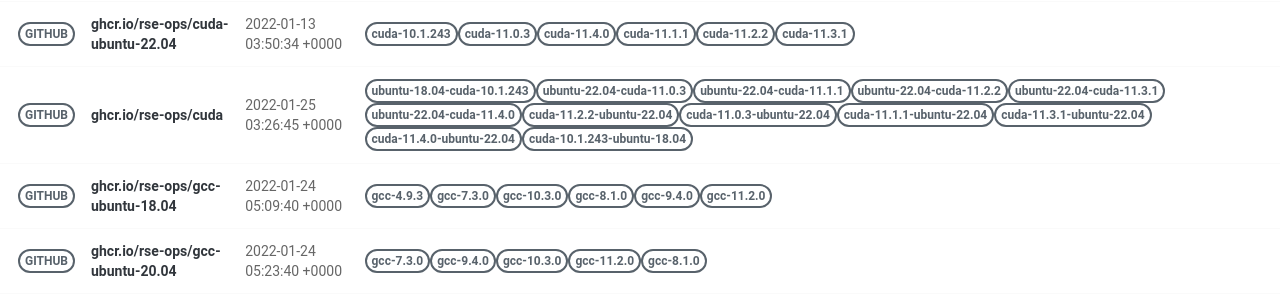
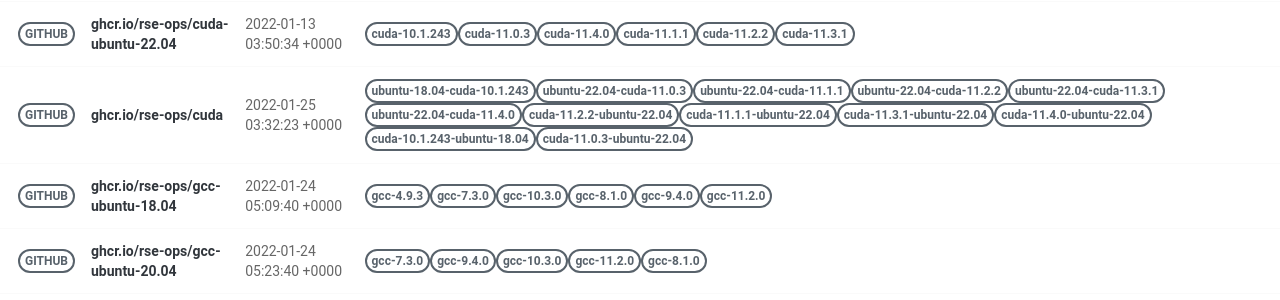
Before and after one commit to rse-ops/docker-images, a Jekyll site: the page built from pages/index.md, in a window 1280 px wide. Shown: the part 428-728 px from the top of the page. Built offline with Jekyll 4.4.1, drawn with Linux system fonts in a browser that asks for light colours; nearby versions of some CDN libraries.

Commit message:
Automated push to update library 2022-01-25

```diff
--- a/_library/ghcr.io-rse-ops-cuda.md
+++ b/_library/ghcr.io-rse-ops-cuda.md
@@ -1,7 +1,7 @@
 ---
 layout: container
 name: ghcr.io/rse-ops/cuda
-updated_at: 2022-01-25 03:26:45.324010
+updated_at: 2022-01-25 03:32:23.095363
 
 
 container_url: https://github.com/orgs/rse-ops/packages/container/package/cuda
```
Also changed, not shown: other parts of _library/ghcr.io-rse-ops-cuda.md (+3 -3 lines).
